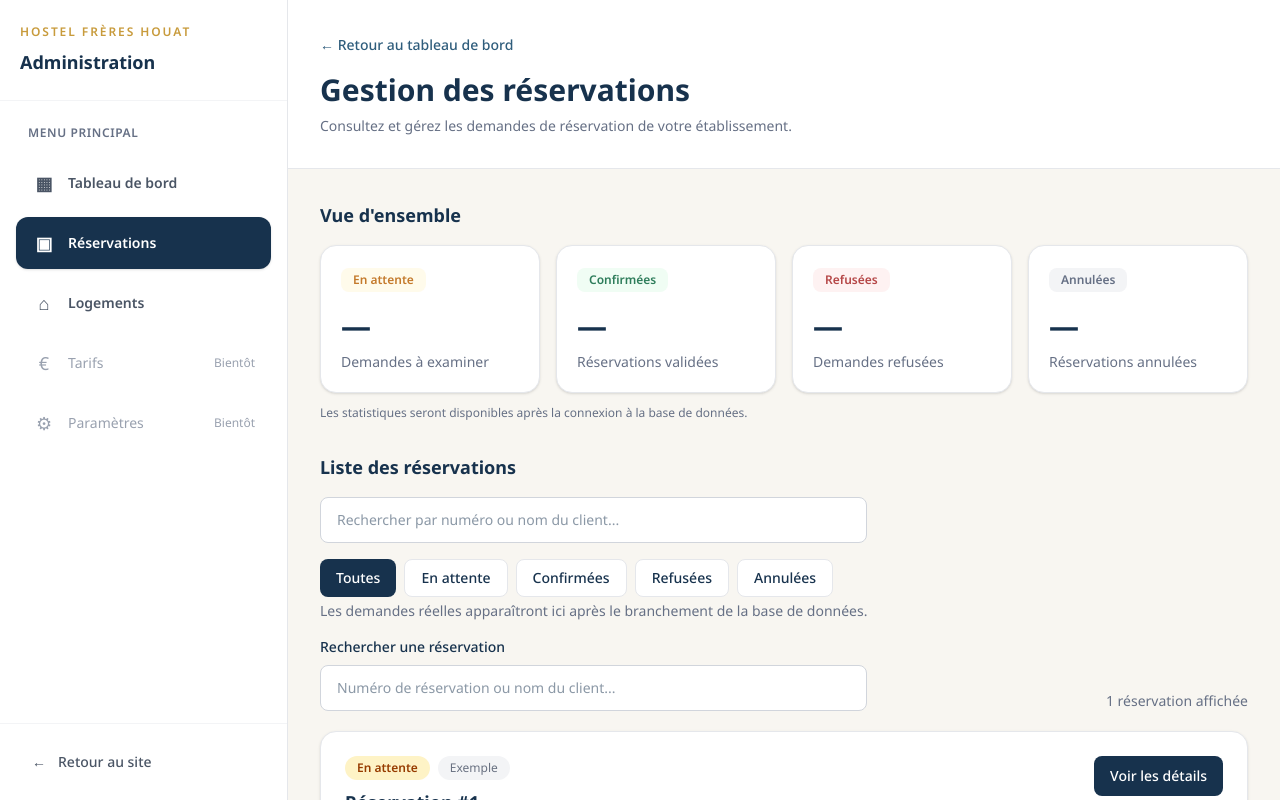
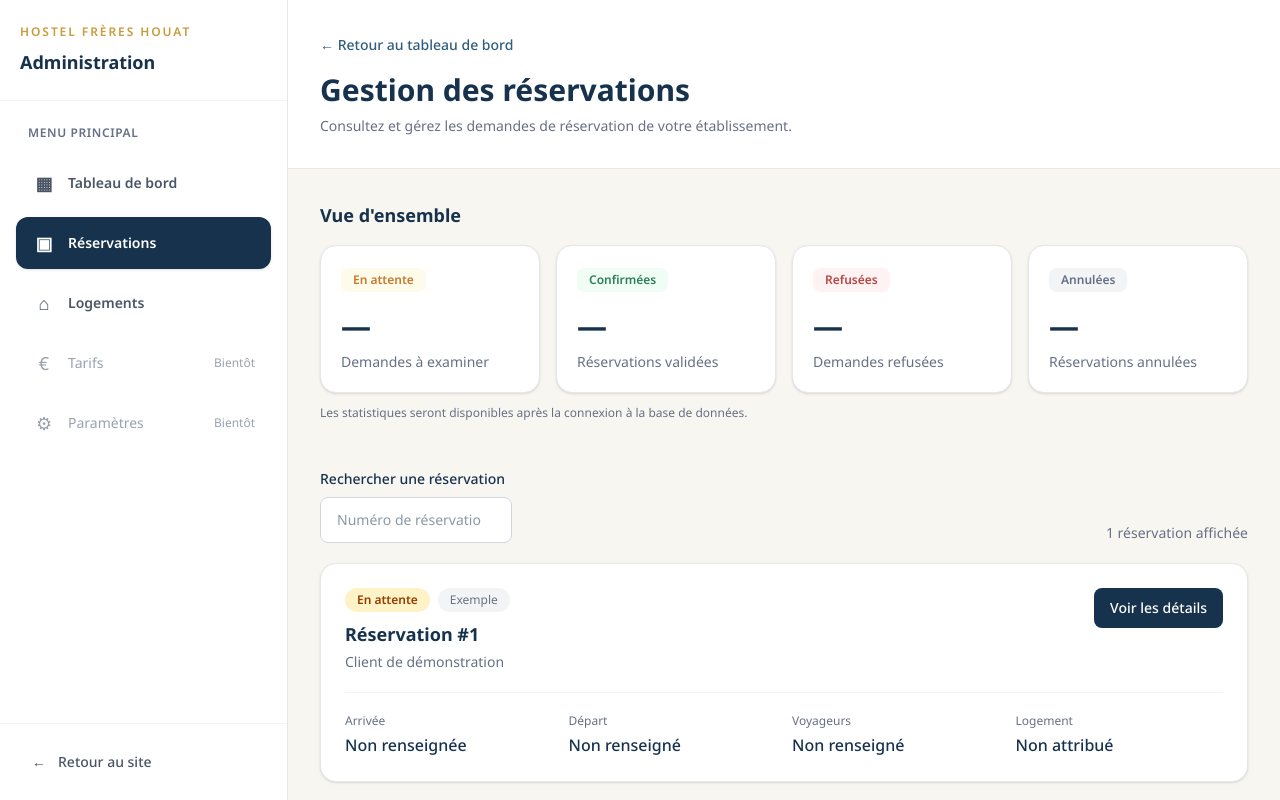
Before and after one commit to LenouarMiloud/hostel-freres-houat, a Next.js app: page /admin/bookings in a window 1280 px wide. Shown: the top 800 px of the page. Built offline with nearby package versions, Linux system fonts and the light colour scheme.

Commit message:
Feat:Add clear search button to bookings page

```diff
--- a/src/app/admin/bookings/page.tsx
+++ b/src/app/admin/bookings/page.tsx
@@ -119,50 +119,6 @@ const bookingsCountLabel =
 
           <section aria-labelledby="booking-list-heading">
             <div className="flex flex-col gap-2 sm:flex-row sm:items-end sm:justify-between">
-              <div>
-                <h2
-                  id="booking-list-heading"
-                  className="text-lg font-bold text-primary"
-                >
-                  Liste des réservations
-                </h2>
-                <div className="mt-4">
-                  <input
-                    type="text"
-                    value={searchTerm}
-                    onChange={(event) => setSearchTerm(event.target.value)}
-                    placeholder="Rechercher par numéro ou nom du client..."
-                    className="w-full rounded-lg border border-gray-300 bg-white px-4 py-3 text-sm text-primary outline-none transition focus:border-secondary focus:ring-2 focus:ring-secondary/20"
-                  />
-                </div>
-
-                <div className="mt-4 flex flex-wrap gap-2">
-                  {[
-                    "Toutes",
-                    "En attente",
-                    "Confirmées",
-                    "Refusées",
-                    "Annulées",
-                  ].map((status) => (
-                    <button
-                      key={status}
-                      type="button"
-                      onClick={() => setSelectedStatus(status)}
-                      className={`rounded-lg px-4 py-2 text-sm font-medium transition ${
-                        selectedStatus === status
-                          ? "bg-primary text-white"
-                          : "border border-gray-200 bg-white text-primary hover:bg-gray-50"
-                      }`}
-                    >
-                      {status}
-                    </button>
-                  ))}
-                </div>
-
-                <p className="mt-1 text-sm text-muted">
-                  Les demandes réelles apparaîtront ici après le branchement de la base de données.
-                </p>
-
               <div className="mt-4">
   <label
     htmlFor="booking-search"
@@ -171,16 +127,26 @@ const bookingsCountLabel =
     Rechercher une réservation
   </label>
 
+  <div className="flex flex-col gap-2 sm:flex-row">
     <input
       id="booking-search"
       type="search"
       value={searchTerm}
       onChange={(event) => setSearchTerm(event.target.value)}
       placeholder="Numéro de réservation ou nom du client..."
-                    className="w-full rounded-lg border border-gray-300 bg-white px-4 py-3 text-sm text-primary outline-none transition focus:border-secondary focus:ring-2 focus:ring-secondary/20"
+      className="min-w-0 flex-1 rounded-lg border border-gray-300 bg-white px-4 py-3 text-sm text-primary outline-none transition focus:border-secondary focus:ring-2 focus:ring-secondary/20"
     />
+
+    {searchTerm.trim().length > 0 && (
+      <button
+        type="button"
+        onClick={() => setSearchTerm("")}
+        className="rounded-lg border border-gray-200 bg-white px-4 py-3 text-sm font-medium text-primary transition hover:bg-gray-50"
+      >
+        Effacer
+      </button>
+    )}
   </div>
-
 </div>
 
               <span className="text-sm text-muted">
```
Lines whose indentation alone changed are shown as unchanged.
